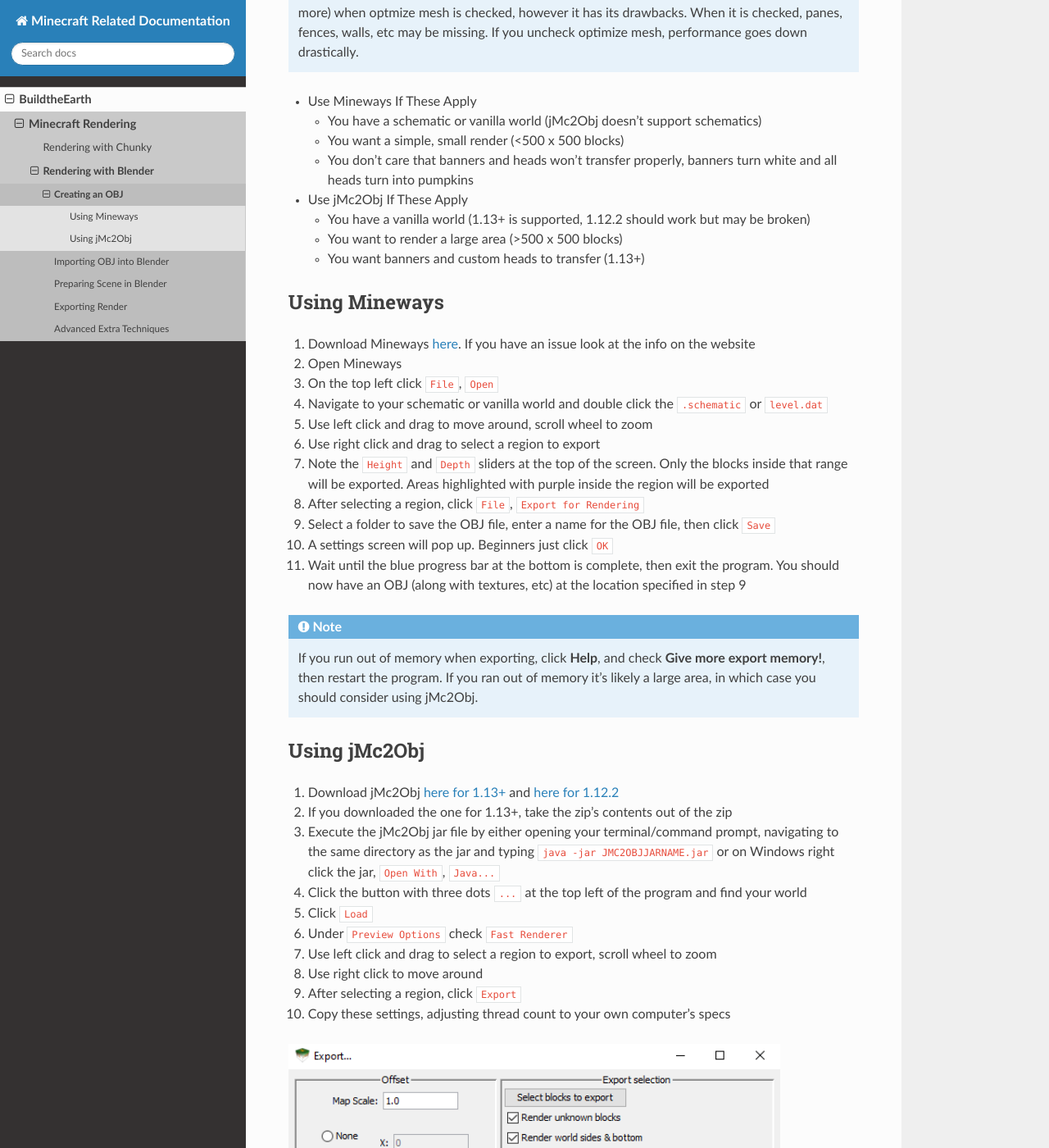
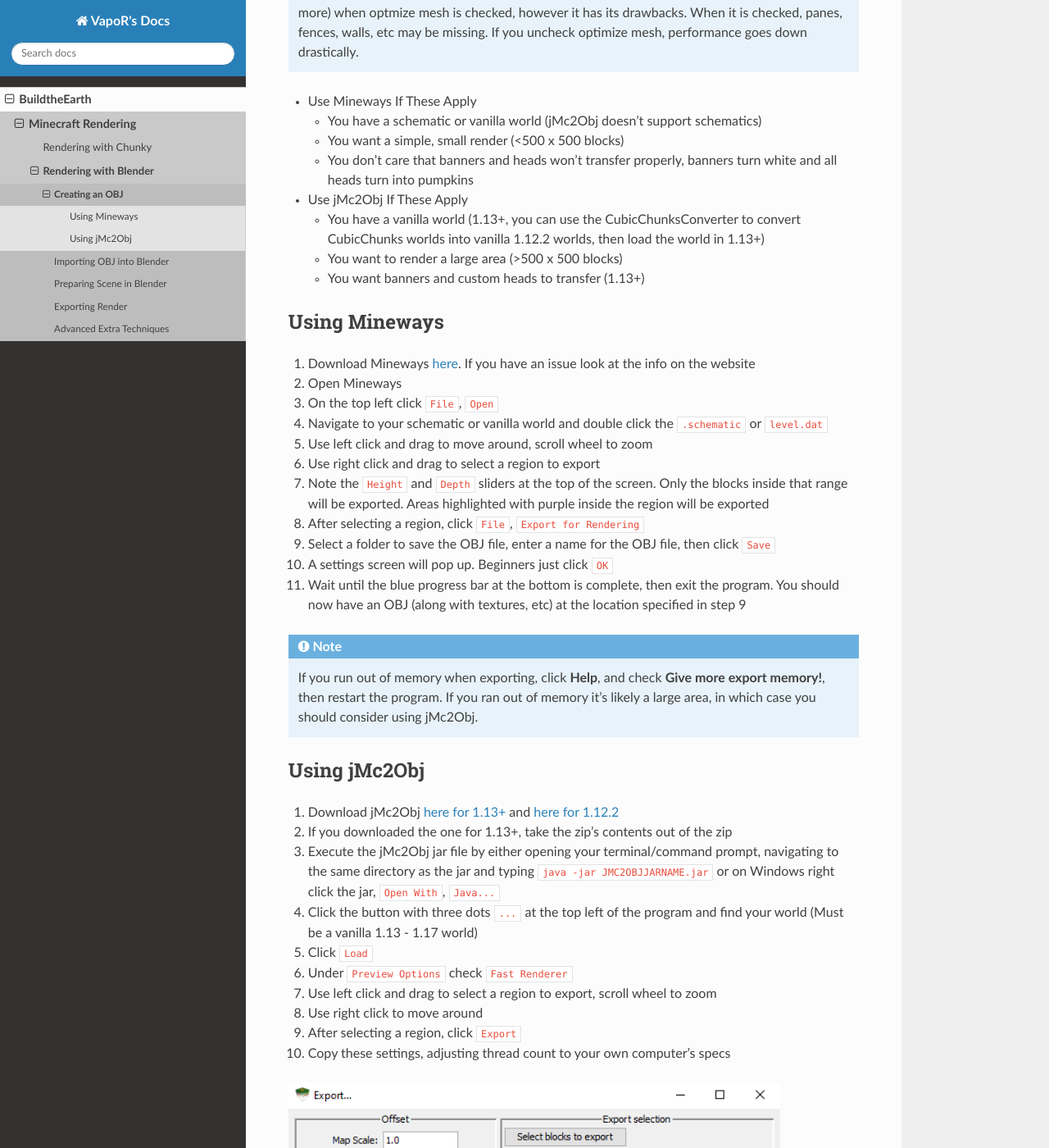
Before and after one commit to yyrichy/documentation, a Sphinx documentation site: the page built from source/buildtheearth/rendering/blender/creating-obj.md, in a window 1280 px wide and 1400 px high, scrolled down 389 px. Shown: the whole window at 82% size. Built offline with Sphinx 7.4.7 and the Read the Docs theme 2.0.0, drawn with Linux system fonts in a browser that asks for light colours.

Commit message:
clarify world support

```diff
--- a/source/buildtheearth/rendering/blender/creating-obj.md
+++ b/source/buildtheearth/rendering/blender/creating-obj.md
@@ -19,7 +19,7 @@
   * You don't care that banners and heads won't transfer properly, banners turn white and all heads turn into pumpkins
 
 - Use jMc2Obj If These Apply
-  * You have a vanilla world (1.13+ is supported, 1.12.2 should work but may be broken)
+  * You have a vanilla world (1.13+, you can use the CubicChunksConverter to convert CubicChunks worlds into vanilla 1.12.2 worlds, then load the world in 1.13+)
   * You want to render a large area (>500 x 500 blocks)
   * You want banners and custom heads to transfer (1.13+)
 
@@ -46,7 +46,7 @@
 1. Download jMc2Obj [here for 1.13+](https://cdn.discordapp.com/attachments/793250835294584864/888249927229124678/jMC2Obj-bte.zip) and [here for 1.12.2](https://github.com/jmc2obj/j-mc-2-obj/releases/download/50/jMc2Obj-dev_g50.jar)
 2. If you downloaded the one for 1.13+, take the zip's contents out of the zip
 3. Execute the jMc2Obj jar file by either opening your terminal/command prompt, navigating to the same directory as the jar and typing `java -jar JMC2OBJJARNAME.jar` or on Windows right click the jar, `Open With`, `Java...`
-4. Click the button with three dots `...` at the top left of the program and find your world
+4. Click the button with three dots `...` at the top left of the program and find your world (Must be a vanilla 1.13 - 1.17 world)
 5. Click `Load`
 6. Under `Preview Options` check `Fast Renderer`
 7. Use left click and drag to select a region to export, scroll wheel to zoom
--- a/source/conf.py
+++ b/source/conf.py
@@ -19,7 +19,7 @@
 
 # -- Project information -----------------------------------------------------
 
-project = 'Minecraft Related Documentation'
+project = 'VapoR\'s Docs'
 copyright = '2021, VapoR'
 author = 'VapoR'
 
```
